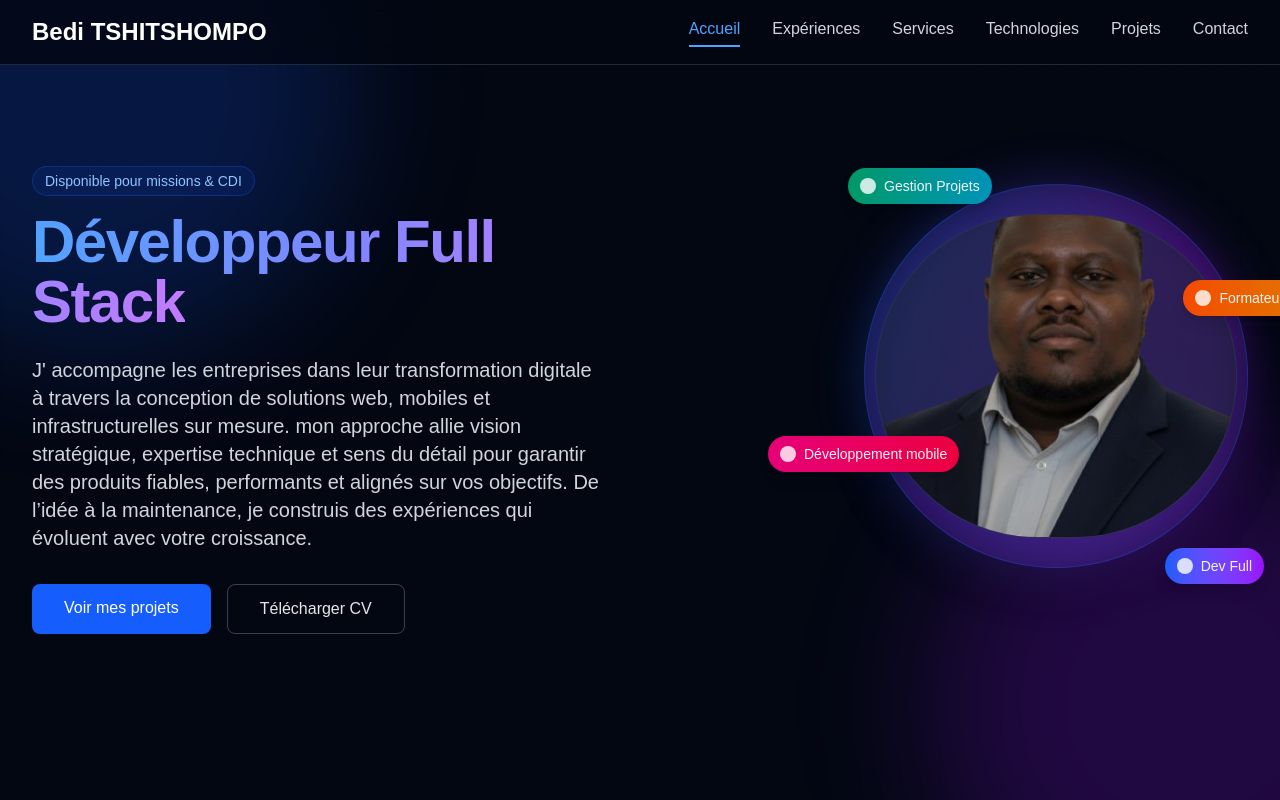
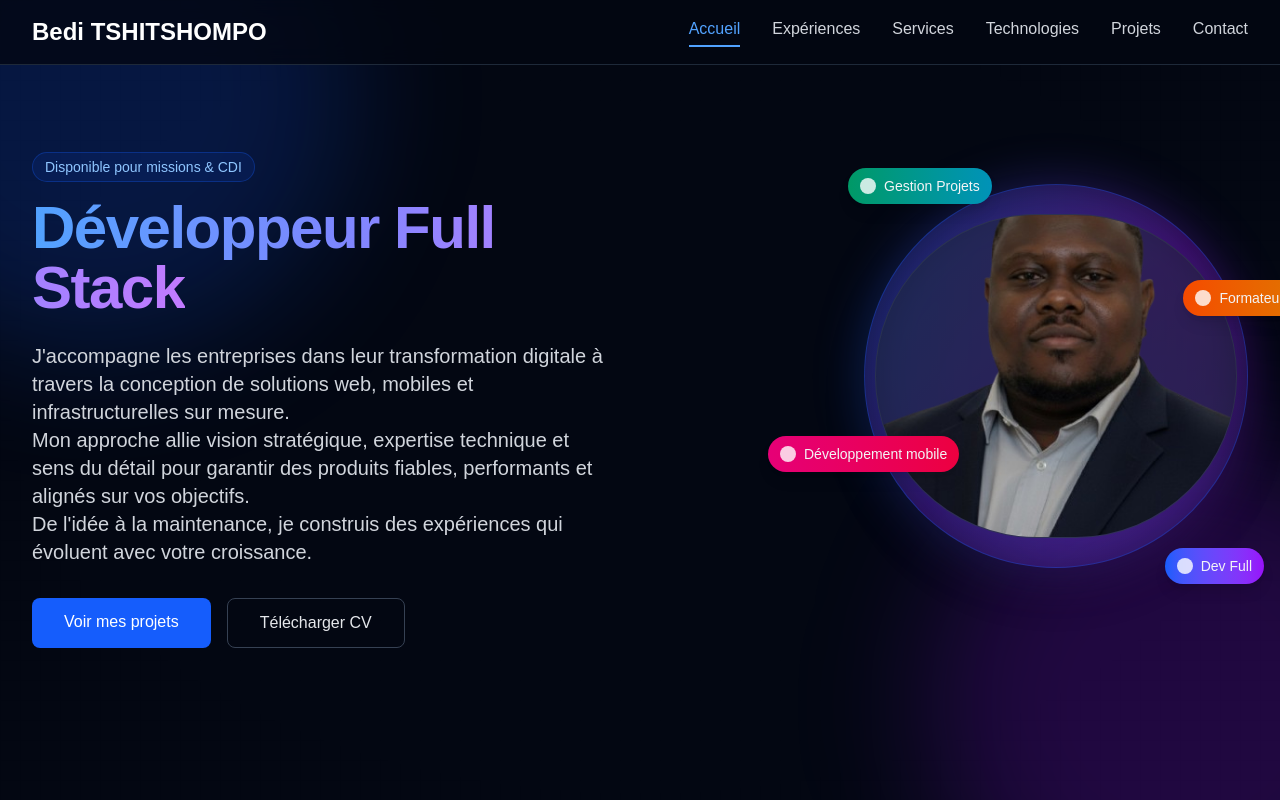
Before and after one commit to mrgentil/my_portfolio, a Next.js app: page / in a window 1280 px wide. Shown: the top 800 px of the page. Built offline with nearby package versions, Linux system fonts and the light colour scheme; no server answers.

Commit message:
fixed_Heros

```diff
--- a/src/components/Hero.tsx
+++ b/src/components/Hero.tsx
@@ -42,9 +42,11 @@ export default function Hero() {
               </span>
             </h1>
             <p className="text-lg md:text-xl text-gray-300 max-w-xl mx-auto lg:mx-0 mb-8">
-              J' accompagne les entreprises dans leur transformation digitale à travers la conception de solutions web, mobiles et infrastructurelles sur mesure.
-mon approche allie vision stratégique, expertise technique et sens du détail pour garantir des produits fiables, performants et alignés sur vos objectifs.
-De l’idée à la maintenance, je construis des expériences qui évoluent avec votre croissance.
+              {"J'accompagne les entreprises dans leur transformation digitale à travers la conception de solutions web, mobiles et infrastructurelles sur mesure."}
+              <br />
+              {"Mon approche allie vision stratégique, expertise technique et sens du détail pour garantir des produits fiables, performants et alignés sur vos objectifs."}
+              <br />
+              {"De l'idée à la maintenance, je construis des expériences qui évoluent avec votre croissance."}
             </p>
             <div className="flex flex-col sm:flex-row gap-4 justify-center lg:justify-start">
               <a href="#projets" className="bg-blue-600 text-white px-8 py-3 rounded-lg hover:bg-blue-700 transition-colors text-center">
```
